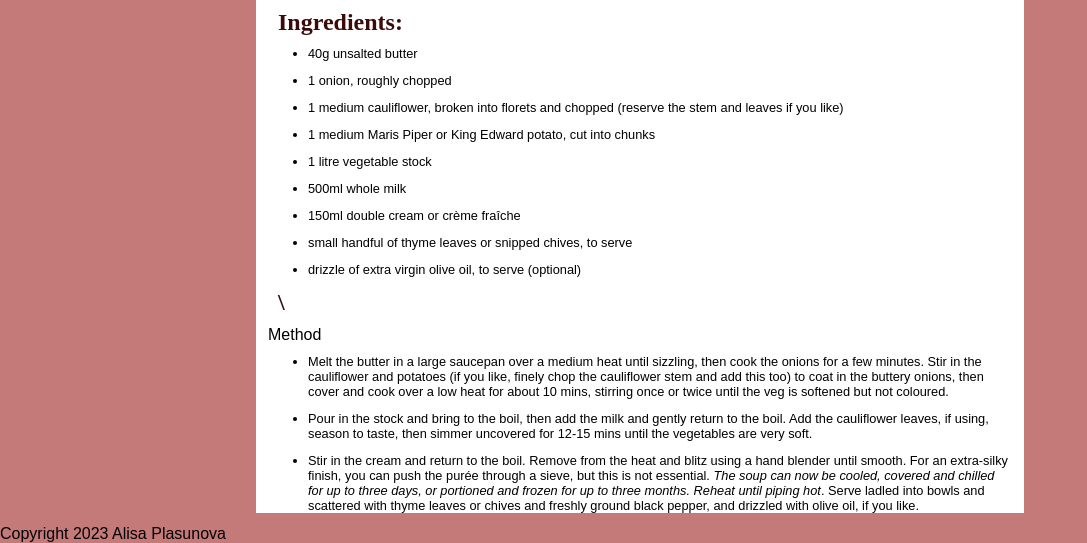
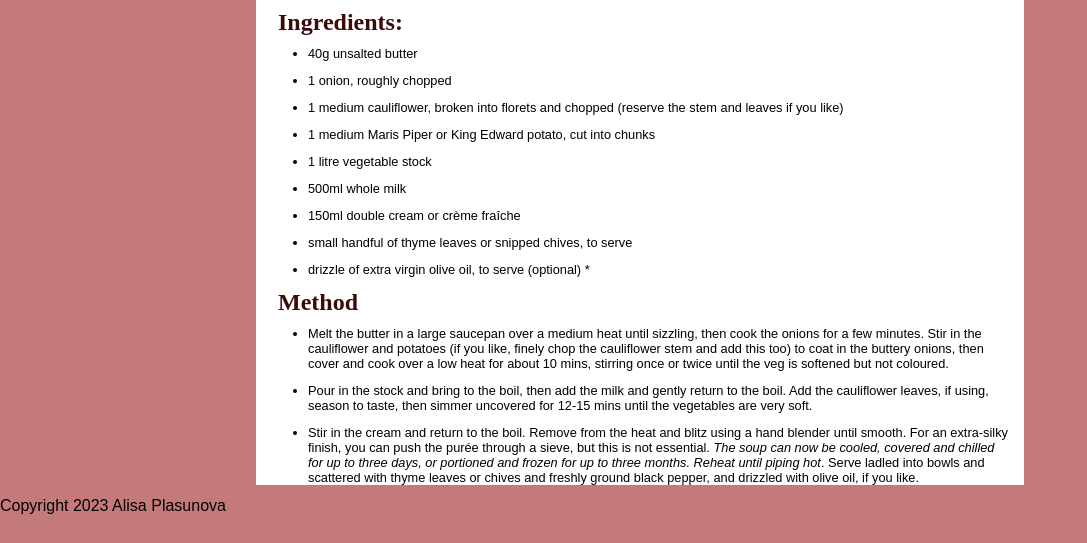
Before and after one commit to Alison-Krauze/soups, a Jekyll site: the page built from _recipes/creamy-cauliflower-soup.md, in a window 1280 px wide. Shown: the part 765-1308 px from the top of the page, without its empty margins (0-1087 px from the left). Built offline with Jekyll 4.4.1, drawn with Linux system fonts in a browser that asks for light colours; after the commit the page ends 1280 px from its top, so only the background shows below that.

```diff
--- a/_recipes/creamy-cauliflower-soup.md
+++ b/_recipes/creamy-cauliflower-soup.md
@@ -17,9 +17,9 @@ layout: recipe
 * 150ml double cream or crème fraîche
 * small handful of thyme leaves or snipped chives, to serve
 * drizzle of extra virgin olive oil, to serve (optional)
+*
 
-## \
-Method
+## Method
 
 * Melt the butter in a large saucepan over a medium heat until sizzling, then cook the onions for a few minutes. Stir in the cauliflower and potatoes (if you like, finely chop the cauliflower stem and add this too) to coat in the buttery onions, then cover and cook over a low heat for about 10 mins, stirring once or twice until the veg is softened but not coloured.
 * Pour in the stock and bring to the boil, then add the milk and gently return to the boil. Add the cauliflower leaves, if using, season to taste, then simmer uncovered for 12-15 mins until the vegetables are very soft.
```
